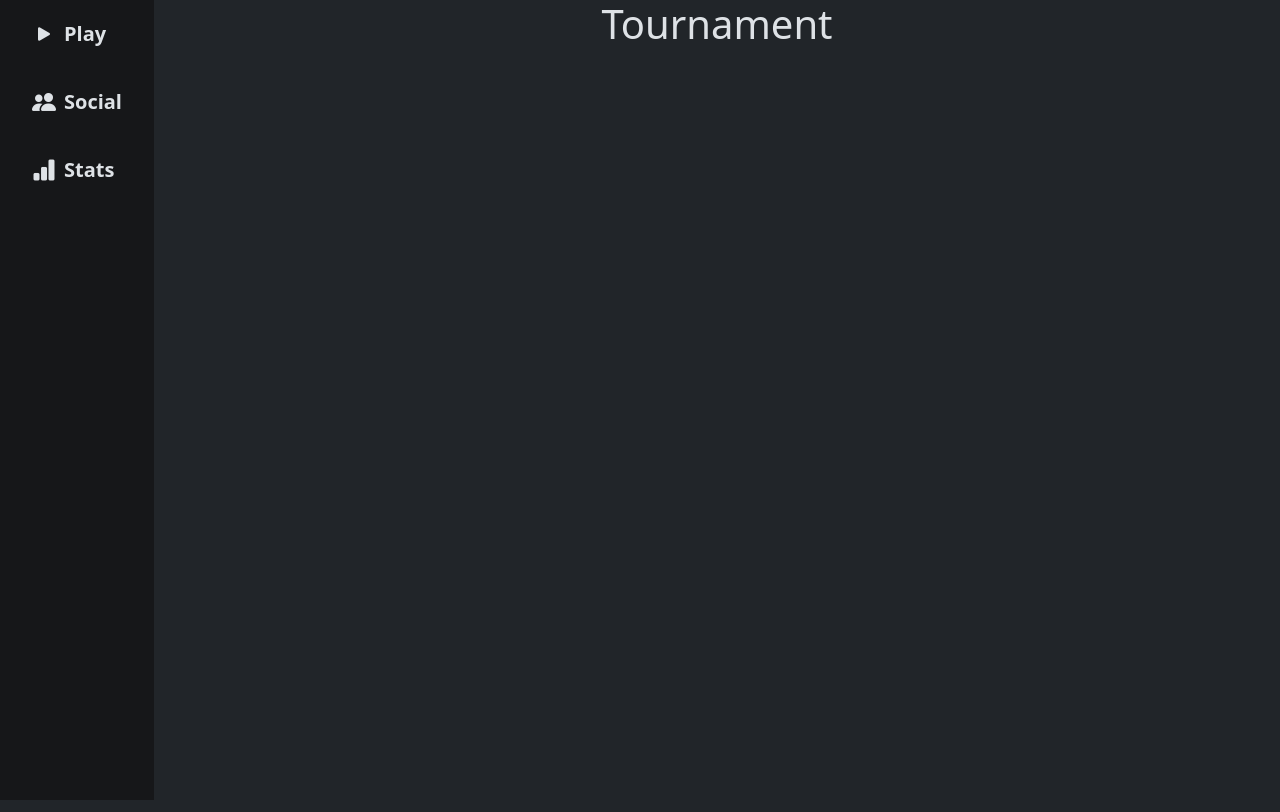
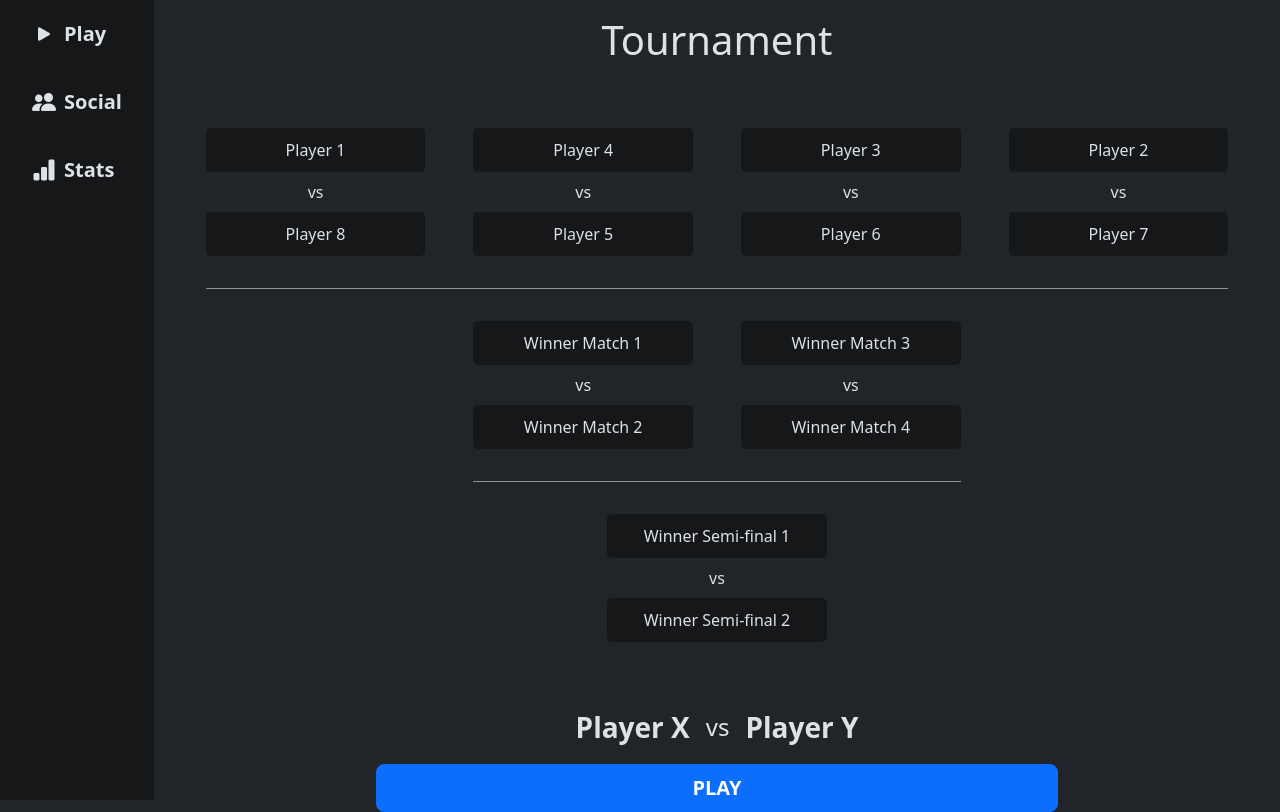
Before and after one commit to bru-correa/42-transcendence, a Django app: page /tournament in a window 1280 px wide. Run offline with Django 5.2, Linux system fonts and the light colour scheme; the visitor is signed in with stand-in values (Sample User, id 1).

Commit message:
feat: add tournament brackets

```diff
--- a/pong/templates/base.html
+++ b/pong/templates/base.html
@@ -11,6 +11,7 @@
           crossorigin="anonymous" />
     <link rel="stylesheet"
           href="https://cdn.jsdelivr.net/npm/bootstrap-icons@1.11.3/font/bootstrap-icons.min.css">
+    <link rel="stylesheet" href="{% static 'pong/css/brackets.css' %}">
     {% block scripts %}
     {% endblock scripts %}
   </head>
--- /dev/null
+++ b/pong/templates/components/brackets.html
@@ -0,0 +1,56 @@
+<div>
+  <div class="bracket">
+    <div class="round bottom-border">
+      <div id="match-1" class="matchup">
+        <div class="player">Player 1</div>
+        <div class="vs">vs</div>
+        <div class="player">Player 8</div>
+      </div>
+      <div id="match-2" class="matchup">
+        <div class="player">Player 4</div>
+        <div>vs</div>
+        <div class="player">Player 5</div>
+      </div>
+      <div id="match-3" class="matchup">
+        <div class="player">Player 3</div>
+        <div>vs</div>
+        <div class="player">Player 6</div>
+      </div>
+      <div id="match-4" class="matchup">
+        <div class="player">Player 2</div>
+        <div>vs</div>
+        <div class="player">Player 7</div>
+      </div>
+    </div>
+    <div class="round bottom-border">
+      <div id="semi-1" class="matchup">
+        <div class="player">Winner Match 1</div>
+        <div>vs</div>
+        <div class="player">Winner Match 2</div>
+      </div>
+      <div id="semi-2" class="matchup">
+        <div class="player">Winner Match 3</div>
+        <div>vs</div>
+        <div class="player">Winner Match 4</div>
+      </div>
+    </div>
+    <div class="round">
+      <div id="final" class="matchup">
+        <div class="player">Winner Semi-final 1</div>
+        <div>vs</div>
+        <div class="player">Winner Semi-final 2</div>
+      </div>
+    </div>
+  </div>
+  <div class="d-flex justify-content-center align-items-center gap-3 fs-3 mt-5">
+    <div id="player-l" class="fw-bold">Player X</div>
+    <div class="fs-4">vs</div>
+    <div id="player-r" class="fw-bold">Player Y</div>
+  </div>
+  <a
+    type="button"
+    href="/game"
+    class="d-block btn btn-primary btn-lg col-8 mx-auto fw-bold mt-3"
+    >PLAY</a
+  >
+</div>
--- a/pong/templates/pages/tournament.html
+++ b/pong/templates/pages/tournament.html
@@ -1,5 +1,6 @@
 {% extends "base.html" %}
 {% load static %}
 {% block content %}
-  <h1>Tournament</h1>
+  <h1 class="text-center mt-3">Tournament</h1>
+  {% include "../components/brackets.html" %}
 {% endblock content %}
--- /dev/null
+++ b/pong/templates/pages/tournamentForm.html
@@ -0,0 +1,5 @@
+{% extends "base.html" %}
+{% load static %}
+{% block content %}
+  <h1>Create Tournament</h1>
+{% endblock content}
--- a/pong/urls.py
+++ b/pong/urls.py
@@ -1,4 +1,5 @@
-from django.urls import include, path
+from django.urls import path
+
 from . import views
 
 urlpatterns = [
@@ -10,5 +11,6 @@ urlpatterns = [
     path("game", views.get_game_page, name="game-page"),
     path("social", views.get_social_page, name="social-page"),
     path("stats", views.get_stats_page, name="stats-page"),
-    path("tournament", views.get_tournament_page, name="tournament-page")
+    path("tournament", views.get_tournament_page, name="tournament-page"),
+    path("tournament/create", views.get_tournament_form_page, name="tournament-form-page")
 ]
--- a/pong/views/views_pages.py
+++ b/pong/views/views_pages.py
@@ -23,3 +23,7 @@ def get_stats_page(request):
 @login_required(login_url="/login")
 def get_tournament_page(request):
     return render(request, "pages/tournament.html")
+
+@login_required(login_url="/login")
+def get_tournament_form_page(request):
+    return render(request, "pages/tournamentForm.html")
--- /dev/null
+++ b/static/pong/css/brackets.css
@@ -0,0 +1,35 @@
+.bracket {
+  display: flex;
+  justify-content: center;
+  align-items: center;
+  flex-direction: column;
+  gap: 2rem;
+  margin-top: 4rem;
+}
+
+.round {
+  display: flex;
+  gap: 3rem;
+}
+
+.matchup {
+  display: flex;
+  gap: 0.5rem;
+  flex-direction: column;
+  align-items: center;
+  justify-content: center;
+  margin-bottom: 1rem;
+}
+
+.player {
+  width: 24ch;
+  background-color: #161719;
+  padding: 0.625rem 2ch;
+  border-radius: 5px;
+  text-align: center;
+}
+
+.bottom-border {
+  border-bottom: 1px solid rgba(255, 255, 255, 0.5);
+  padding-bottom: 1rem;
+}
--- a/transcendence/settings.py
+++ b/transcendence/settings.py
@@ -25,7 +25,7 @@ BASE_DIR = Path(__file__).resolve().parent.parent
 SECRET_KEY = os.environ.get("DJANGO_SECRET_KEY")
 
 # SECURITY WARNING: don't run with debug turned on in production!
-DEBUG = False
+DEBUG = True
 
 ALLOWED_HOSTS = ["localhost", "127.0.0.1", "[::1]"]
 
```
